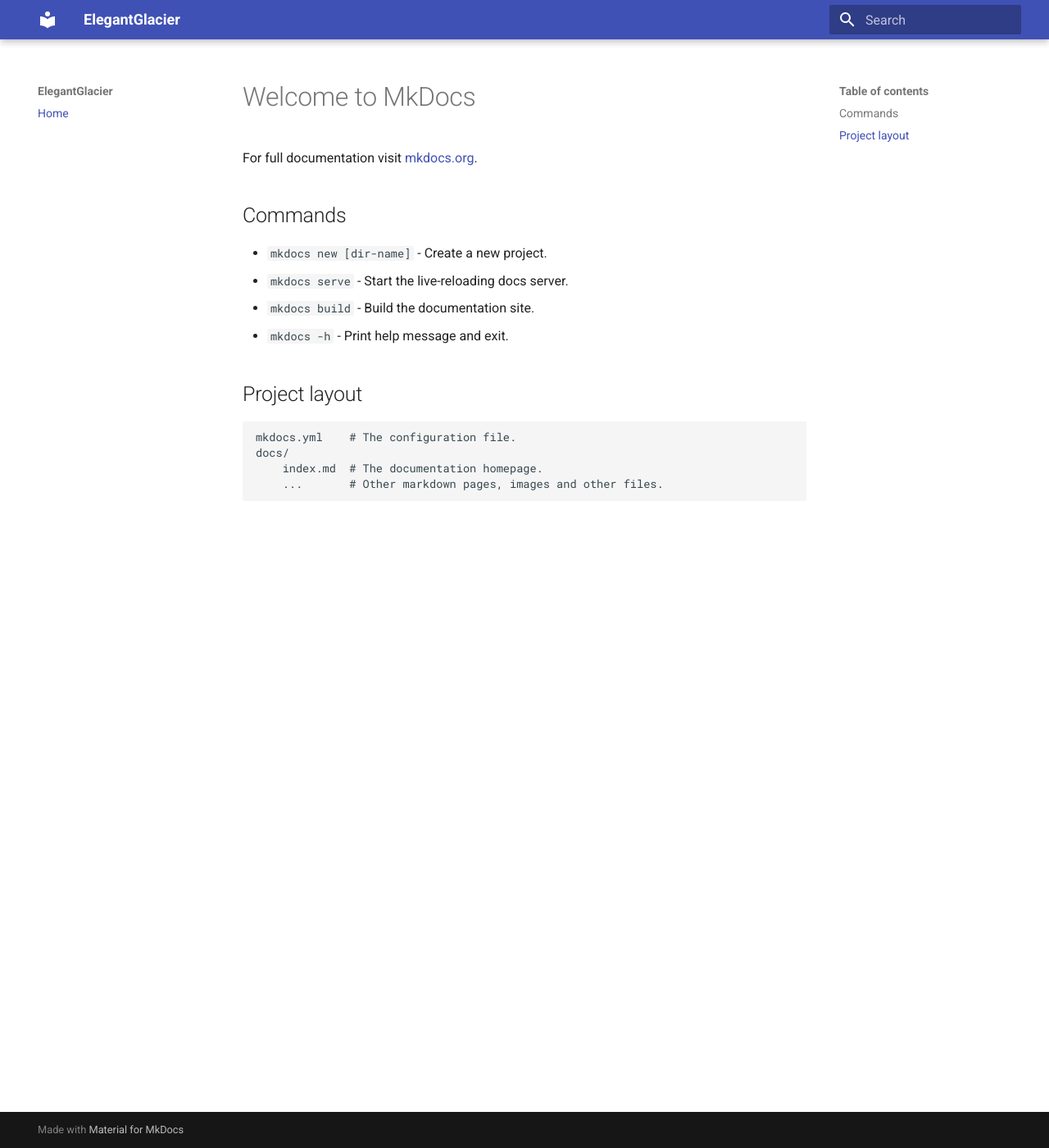
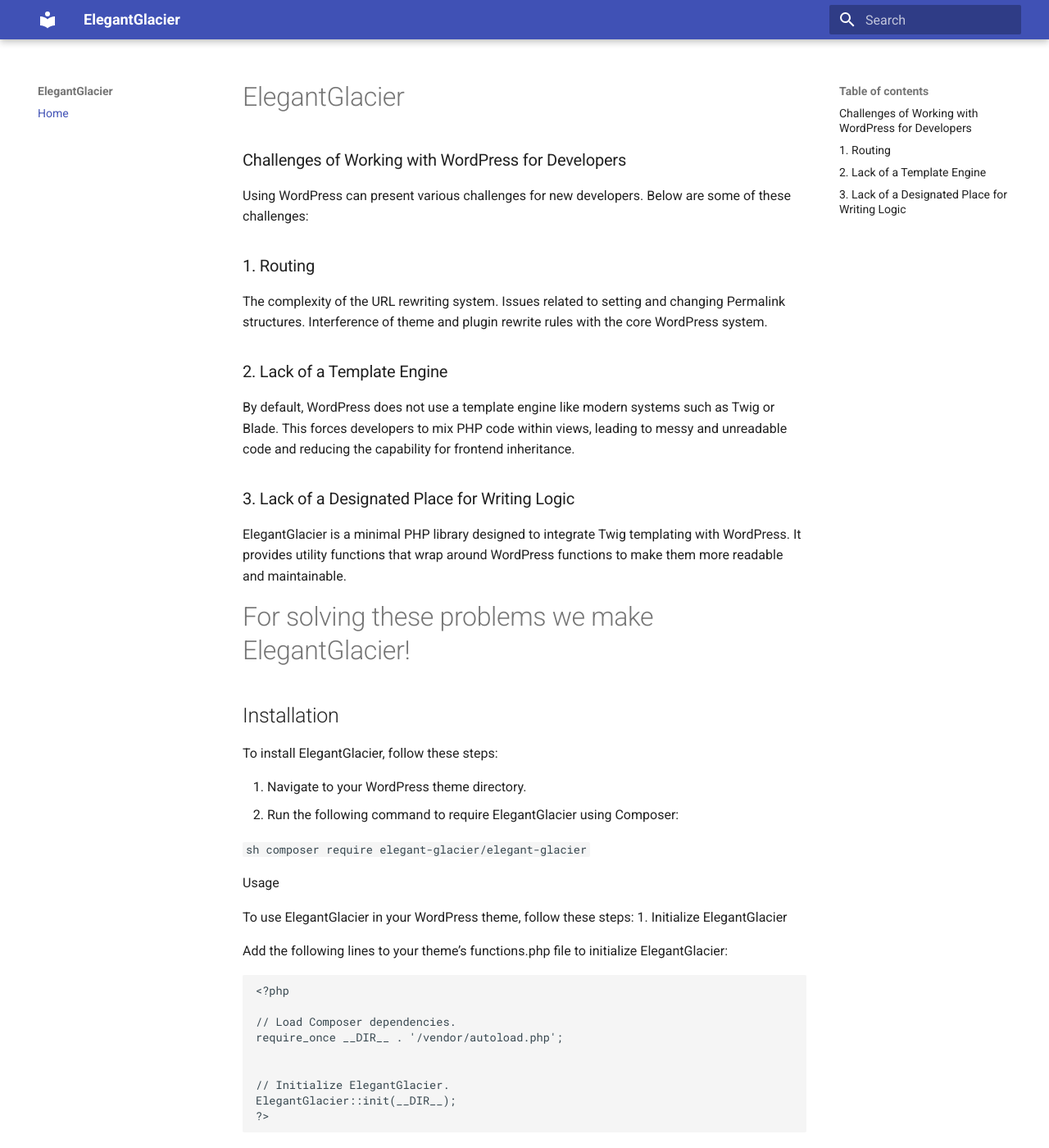
Before and after one commit to ElegantGlacier/ElegantGlacier, an MkDocs documentation site: the page built from docs/index.md, in a window 1280 px wide and 1400 px high. Shown: the whole window at 82% size. Built offline with MkDocs 1.6.1 and Material for MkDocs 9.7.7, drawn with Linux system fonts in a browser that asks for light colours; some of the changed text lies outside the part shown.

````diff
--- a/composer.json
+++ b/composer.json
@@ -31,8 +31,6 @@
         "twig/twig": "^3.0"
     },
     "require-dev": {
-        "phpunit/phpunit": "^9.5",
-        "mockery/mockery": "^1.6",
-        "brain/monkey": "^2.0"
+        "phpunit/phpunit": "^9.5"
     }
 }
--- a/docs/index.md
+++ b/docs/index.md
@@ -1,17 +1,109 @@
-# Welcome to MkDocs
+# ElegantGlacier
+### Challenges of Working with WordPress for Developers
 
-For full documentation visit [mkdocs.org](https://www.mkdocs.org).
+Using WordPress can present various challenges for new developers. Below are some of these challenges:
+### 1. Routing
+   The complexity of the URL rewriting system.
+   Issues related to setting and changing Permalink structures.
+   Interference of theme and plugin rewrite rules with the core WordPress system.
+### 2. Lack of a Template Engine
+   By default, WordPress does not use a template engine like modern systems such as Twig or Blade. This forces developers to mix PHP code within views, leading to messy and unreadable code and reducing the capability for frontend inheritance.
+### 3. Lack of a Designated Place for Writing Logic
+   ElegantGlacier is a minimal PHP library designed to integrate Twig templating with WordPress. It provides utility functions that wrap around WordPress functions to make them more readable and maintainable.
 
-## Commands
+# For solving these problems we make ElegantGlacier!
+## Installation
 
-* `mkdocs new [dir-name]` - Create a new project.
-* `mkdocs serve` - Start the live-reloading docs server.
-* `mkdocs build` - Build the documentation site.
-* `mkdocs -h` - Print help message and exit.
+To install ElegantGlacier, follow these steps:
 
-## Project layout
+1. Navigate to your WordPress theme directory.
+2. Run the following command to require ElegantGlacier using Composer:
 
-    mkdocs.yml    # The configuration file.
-    docs/
-        index.md  # The documentation homepage.
-        ...       # Other markdown pages, images and other files.
+   ```sh
+   composer require elegant-glacier/elegant-glacier
+   ```
+
+Usage
+
+To use ElegantGlacier in your WordPress theme, follow these steps:
+1. Initialize ElegantGlacier
+
+Add the following lines to your theme’s functions.php file to initialize ElegantGlacier:
+
+```php
+<?php
+
+// Load Composer dependencies.
+require_once __DIR__ . '/vendor/autoload.php';
+
+
+// Initialize ElegantGlacier.
+ElegantGlacier::init(__DIR__);
+?>
+```
+
+2. Render a Template
+
+In your template files (e.g., index.php), you can render Twig templates using the ElegantGlacier::render method. Here is an example:
+
+```php
+<?php
+
+use ElegantGlacier\ElegantGlacier;
+
+// Render the template.
+ElegantGlacier::render('index.twig', [
+    'title' => 'Welcome to ElegantGlacier',
+    'content' => 'This is a sample page using ElegantGlacier.'
+]);
+?>
+```
+
+3. Create a Template
+First create the template directory in the theme folder and then create a `index.twig` file
+```
+<h1>{{ title }}</h1>
+```
+
+Utility Functions
+
+ElegantGlacier provides several utility functions that wrap around WordPress functions to make them more readable. Here are a few examples:
+getTitle: Gets the title of the current post or page.
+```php
+ $ title = ElegantGlacier::getTitle();
+```
+getContent: Gets the content of the current post or page.
+```php
+$content = ElegantGlacier::getContent();
+```
+getPosts: Gets a list of posts based on the specified query arguments.
+```php
+$posts = ElegantGlacier::getPosts([
+'post_type' => 'post',
+'posts_per_page' => 10
+]);
+?>
+```
+## Router
+You can also have you own router
+```php
+use ElegantGlacier\Router;
+
+$router = new Router();
+
+$router->addRoute('GET', '/blogs/:blogID', function ($blogID) {
+    echo "My route is working with blogID => $blogID !";
+    exit;
+});
+
+$router->matchRoute();
+```
+
+
+## Contributing
+If you would like to contribute to ElegantGlacier, please fork the repository and submit a pull request. We welcome contributions of all kinds, including documentation improvements, bug fixes, and new features.
+License
+
+ElegantGlacier is open-source software licensed under the MIT license.
+
+This README file provides clear installation instructions, usage examples, and a brief overview of the utility functions included in the `ElegantGlacier` library. It should help developers get started quickly and understand how to integrate the library into their WordPress themes.
````
Also changed, not shown: 2 other files.
